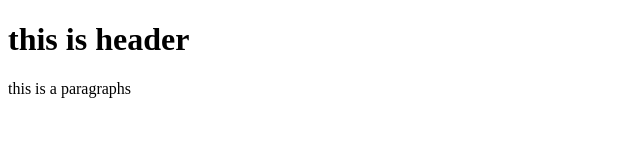
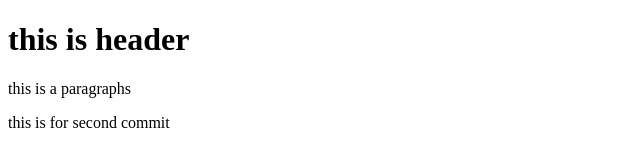
Before and after one commit to AvinashAce/git_copy, a plain HTML site: page index.html in a window 1280 px wide. Shown: the whole page, without its empty margins (0-640 px from the left). Drawn offline with Linux system fonts and the light colour scheme.

Commit message:
second commit

```diff
--- a/index.html
+++ b/index.html
@@ -9,5 +9,6 @@
 <body>
      <h1>this is header</h1>
         <p>this is a paragraphs</p>
+        <p>this is for second commit</p>
 </body>
 </html>
```
